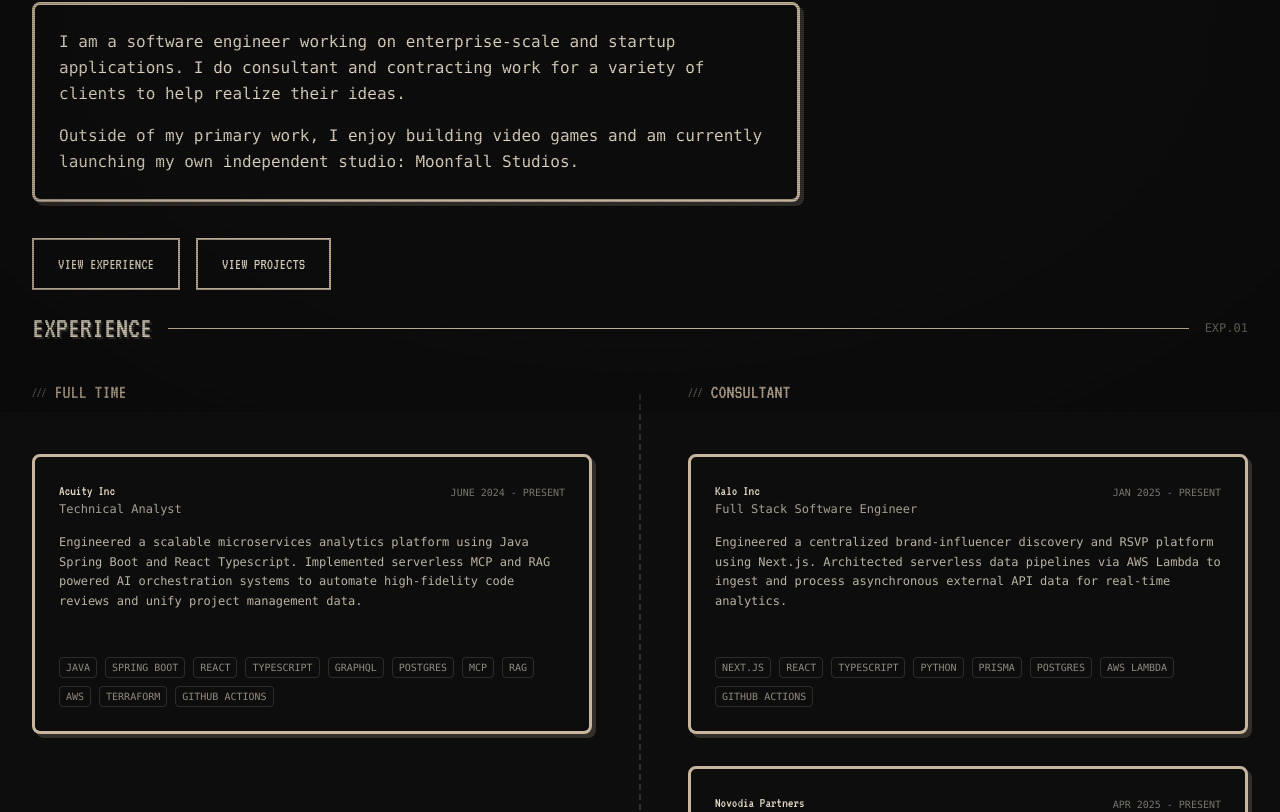
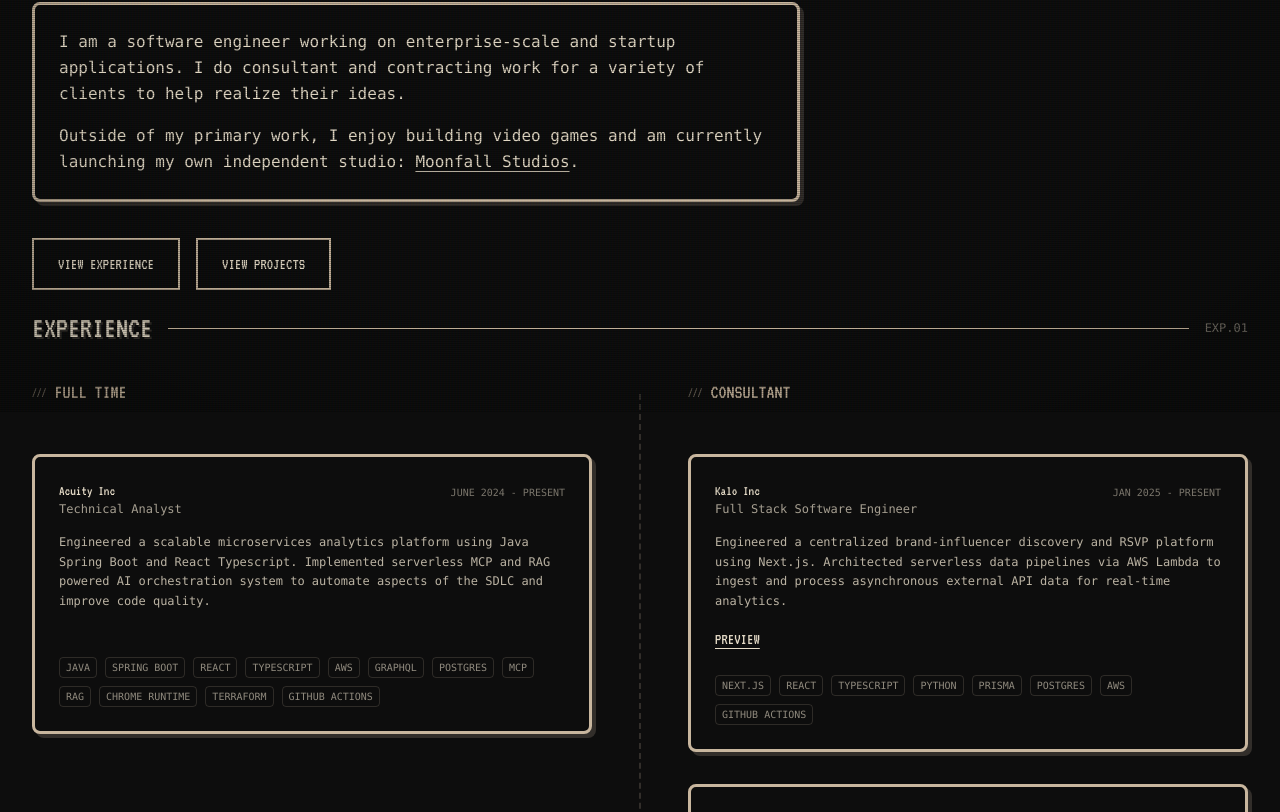
Before and after one commit to Sayarinu/Portfolio, a React (Vite) app: page / in a window 1280 px wide. Shown: the part 388-1200 px from the top of the page. Built offline with nearby package versions, Linux system fonts and the light colour scheme.

Commit message:
Updated UI

```diff
--- a/src/components/pages/Home.tsx
+++ b/src/components/pages/Home.tsx
@@ -1,19 +1,20 @@
-import { useState } from 'react';
-import { Card } from '../ui/Card';
-import { Button } from '../ui/Button';
-import { ProjectModal } from '../ui/ProjectModal';
-import { Section } from '../layout/Section';
-import { cn } from '../../utils/cn';
-import { Project } from '../../types';
-import { useScrollTo } from '../../hooks/useScrollTo';
-import { EXPERIENCE } from '../../data/experience';
+import { useState } from "react";
+import { Card } from "../ui/Card";
+import { NavActions } from "../ui/NavActions";
+import { ProjectModal } from "../ui/ProjectModal";
+import { Section } from "../layout/Section";
+import { cn } from "../../utils/cn";
+import { Project } from "../../types";
+import { useScrollTo } from "../../hooks/useScrollTo";
+import { EXPERIENCE } from "../../data/experience";
+import { Link } from "../ui/Link";
 
 export function Home() {
   const [selectedProject, setSelectedProject] = useState<Project | null>(null);
   const scrollTo = useScrollTo();
 
-  const fullTimeExp = EXPERIENCE.filter(exp => exp.type === 'FULL TIME');
-  const consultantExp = EXPERIENCE.filter(exp => exp.type === 'CONSULTANT');
+  const fullTimeExp = EXPERIENCE.filter((exp) => exp.type === "FULL TIME");
+  const consultantExp = EXPERIENCE.filter((exp) => exp.type === "CONSULTANT");
 
   return (
     <div className="py-12 space-y-5">
@@ -24,18 +25,22 @@
             <div className="mt-1">█████░░░</div>
           </div>
 
-          <div className={cn(
-            'font-retro text-5xl sm:text-6xl md:text-7xl mb-6',
-            'text-retro-text dark:text-gold-primary',
-            'text-shadow-retro dark:text-glow-gold'
-          )}>
+          <div
+            className={cn(
+              "font-retro text-5xl sm:text-6xl md:text-7xl mb-6",
+              "text-retro-text dark:text-gold-primary",
+              "text-shadow-retro dark:text-glow-gold",
+            )}
+          >
             CARTER GARCIA
           </div>
 
-          <p className={cn(
-            'font-mono text-lg sm:text-xl max-w-2xl',
-            'text-retro-text/80 dark:text-gold-text/80'
-          )}>
+          <p
+            className={cn(
+              "font-mono text-lg sm:text-xl max-w-2xl",
+              "text-retro-text/80 dark:text-gold-text/80",
+            )}
+          >
             Full Stack Software Engineer based in the Northeast.
           </p>
         </div>
@@ -43,11 +48,13 @@
 
       <Section delay="0.2s">
         <div className="mb-8 flex items-center gap-4">
-          <h2 className={cn(
-            'font-retro text-3xl',
-            'text-retro-text dark:text-gold-primary',
-            'text-shadow-retro dark:text-glow-gold'
-          )}>
+          <h2
+            className={cn(
+              "font-retro text-3xl",
+              "text-retro-text dark:text-gold-primary",
+              "text-shadow-retro dark:text-glow-gold",
+            )}
+          >
             ABOUT
           </h2>
           <div className="flex-1 h-px bg-retro-border dark:bg-gold-border" />
@@ -59,49 +66,37 @@
         <div className="max-w-3xl">
           <Card variant="retro">
             <p className="mb-4 text-base leading-relaxed font-mono">
-              I am a software engineer working on enterprise-scale and startup applications.
-              I do consultant and contracting work for a variety of clients to help realize their ideas.
+              I am a software engineer working on enterprise-scale and startup
+              applications. I do consultant and contracting work for a variety
+              of clients to help realize their ideas.
             </p>
             <p className="text-base leading-relaxed font-mono">
-              Outside of my primary work, I enjoy building video games and am currently
-              launching my own independent studio:{' '}
-              <button
-                onClick={() => scrollTo('moonfall')}
-                className="text-retro-accent dark:text-gold-accent hover:underline decoration-retro-accent/30 dark:decoration-gold-accent/30 underline-offset-4"
+              Outside of my primary work, I enjoy building video games and am
+              currently launching my own independent studio:{" "}
+              <Link
+                onClick={() => scrollTo("moonfall")}
               >
                 Moonfall Studios
-              </button>.
+              </Link>
+              .
             </p>
           </Card>
         </div>
       </Section>
 
       <Section delay="0.2s">
-        <div className="pt-4 flex flex-wrap gap-4">
-          <Button
-            variant="secondary"
-            size="lg"
-            onClick={() => scrollTo('experience')}
-          >
-            VIEW EXPERIENCE
-          </Button>
-          <Button
-            variant="secondary"
-            size="lg"
-            onClick={() => scrollTo('projects')}
-          >
-            VIEW PROJECTS
-          </Button>
-        </div>
+        <NavActions className="pt-4" />
       </Section>
 
       <Section id="experience" delay="0.3s">
         <div className="mb-8 flex items-center gap-4">
-          <h2 className={cn(
-            'font-retro text-3xl',
-            'text-retro-text dark:text-gold-primary',
-            'text-shadow-retro dark:text-glow-gold'
-          )}>
+          <h2
+            className={cn(
+              "font-retro text-3xl",
+              "text-retro-text dark:text-gold-primary",
+              "text-shadow-retro dark:text-glow-gold",
+            )}
+          >
             EXPERIENCE
           </h2>
           <div className="flex-1 h-px bg-retro-border dark:bg-gold-border" />
@@ -111,7 +106,6 @@
         </div>
 
         <div className="relative">
-          {/* Vertical Hashed Separator Line */}
           <div className="hidden lg:block absolute left-1/2 top-4 bottom-4 w-px border-l-2 border-dashed border-retro-border/20 -translate-x-1/2" />
 
           <div className="grid grid-cols-1 lg:grid-cols-2 gap-x-24 gap-y-16">
@@ -121,20 +115,47 @@
               </h3>
               <div className="space-y-8">
                 {fullTimeExp.map((exp) => (
-                  <Card key={exp.id} variant="retro" className="h-[280px] flex flex-col justify-between">
-                    <div className="space-y-4 overflow-hidden">
+                  <Card
+                    key={exp.id}
+                    variant="retro"
+                    className="min-h-[280px] flex flex-col justify-between"
+                  >
+                    <div className="space-y-4">
                       <div className="flex justify-between items-start">
                         <div className="min-w-0 pr-2">
-                          <h4 className="font-retro text-sm text-retro-text dark:text-gold-primary truncate">{exp.company}</h4>
-                          <p className="font-mono text-xs opacity-70 truncate">{exp.role}</p>
+                          <h4 className="font-retro text-sm text-retro-text dark:text-gold-primary truncate">
+                            {exp.company}
+                          </h4>
+                          <p className="font-mono text-xs opacity-70 truncate">
+                            {exp.role}
+                          </p>
                         </div>
-                        <span className="font-mono text-[10px] opacity-50 whitespace-nowrap pt-1">{exp.period}</span>
+                        <div className="flex flex-col items-end pt-1">
+                          <span className="font-mono text-[10px] opacity-50 whitespace-nowrap">
+                            {exp.period}
+                          </span>
+                        </div>
                       </div>
-                      <p className="font-mono text-xs leading-relaxed opacity-80 line-clamp-4">{exp.description}</p>
+                      <p className="font-mono text-xs leading-relaxed opacity-80 line-clamp-4">
+                        {exp.description}
+                      </p>
+                      {exp.link && (
+                        <Link
+                          href={exp.link}
+                          target="_blank"
+                          rel="noopener noreferrer"
+                          className="w-fit mt-2"
+                        >
+                          PREVIEW
+                        </Link>
+                      )}
                     </div>
                     <div className="flex flex-wrap gap-2 pt-6">
-                      {exp.techStack.map(tech => (
-                        <span key={tech} className="text-[10px] font-mono px-1.5 py-0.5 border border-retro-border/30 rounded-sm opacity-60">
+                      {exp.techStack.map((tech) => (
+                        <span
+                          key={tech}
+                          className="text-[10px] font-mono px-1.5 py-0.5 border border-retro-border/30 rounded-sm opacity-60"
+                        >
                           {tech}
                         </span>
                       ))}
@@ -150,20 +171,47 @@
               </h3>
               <div className="space-y-8">
                 {consultantExp.map((exp) => (
-                  <Card key={exp.id} variant="retro" className="h-[280px] flex flex-col justify-between">
-                    <div className="space-y-4 overflow-hidden">
+                  <Card
+                    key={exp.id}
+                    variant="retro"
+                    className="min-h-[280px] flex flex-col justify-between"
+                  >
+                    <div className="space-y-4">
                       <div className="flex justify-between items-start">
                         <div className="min-w-0 pr-2">
-                          <h4 className="font-retro text-sm text-retro-text dark:text-gold-primary truncate">{exp.company}</h4>
-                          <p className="font-mono text-xs opacity-70 truncate">{exp.role}</p>
+                          <h4 className="font-retro text-sm text-retro-text dark:text-gold-primary truncate">
+                            {exp.company}
+                          </h4>
+                          <p className="font-mono text-xs opacity-70 truncate">
+                            {exp.role}
+                          </p>
                         </div>
-                        <span className="font-mono text-[10px] opacity-50 whitespace-nowrap pt-1">{exp.period}</span>
+                        <div className="flex flex-col items-end pt-1">
+                          <span className="font-mono text-[10px] opacity-50 whitespace-nowrap">
+                            {exp.period}
+                          </span>
+                        </div>
                       </div>
-                      <p className="font-mono text-xs leading-relaxed opacity-80 line-clamp-4">{exp.description}</p>
+                      <p className="font-mono text-xs leading-relaxed opacity-80 line-clamp-4">
+                        {exp.description}
+                      </p>
+                      {exp.link && (
+                        <Link
+                          href={exp.link}
+                          target="_blank"
+                          rel="noopener noreferrer"
+                          className="w-fit mt-2"
+                        >
+                          PREVIEW
+                        </Link>
+                      )}
                     </div>
                     <div className="flex flex-wrap gap-2 pt-6">
-                      {exp.techStack.map(tech => (
-                        <span key={tech} className="text-[10px] font-mono px-1.5 py-0.5 border border-retro-border/30 rounded-sm opacity-60">
+                      {exp.techStack.map((tech) => (
+                        <span
+                          key={tech}
+                          className="text-[10px] font-mono px-1.5 py-0.5 border border-retro-border/30 rounded-sm opacity-60"
+                        >
                           {tech}
                         </span>
                       ))}
@@ -178,11 +226,13 @@
 
       <Section id="projects" delay="0.3s">
         <div className="mb-8 flex items-center gap-4">
-          <h2 className={cn(
-            'font-retro text-3xl',
-            'text-retro-text dark:text-gold-primary',
-            'text-shadow-retro dark:text-glow-gold'
-          )}>
+          <h2
+            className={cn(
+              "font-retro text-3xl",
+              "text-retro-text dark:text-gold-primary",
+              "text-shadow-retro dark:text-glow-gold",
+            )}
+          >
             PROJECTS
           </h2>
           <div className="flex-1 h-px bg-retro-border dark:bg-gold-border" />
@@ -194,7 +244,7 @@
         <Card variant="retro" className="border-dashed">
           <div className="py-20 flex flex-col items-center text-center space-y-8">
             <div className="space-y-4">
-              <h3 className="font-retro text-3xl text-retro-accent dark:text-gold-accent animate-pulse">
+              <h3 className="font-retro text-3xl text-retro-accent dark:text-gold-accent">
                 COMING SOON
               </h3>
               <p className="font-mono text-base max-w-lg mx-auto opacity-70 leading-relaxed text-balance">
@@ -205,7 +255,10 @@
 
             <div className="flex gap-2">
               {[1, 2, 3].map((i) => (
-                <div key={i} className="w-2 h-2 bg-retro-accent/20 dark:bg-gold-accent/20" />
+                <div
+                  key={i}
+                  className="w-2 h-2 bg-retro-accent/20 dark:bg-gold-accent/20"
+                />
               ))}
             </div>
           </div>
@@ -214,11 +267,13 @@
 
       <Section id="moonfall" className="pb-20" delay="0.4s">
         <div className="mb-8 flex items-center gap-4">
-          <h2 className={cn(
-            'font-retro text-3xl',
-            'text-retro-text dark:text-gold-primary',
-            'text-shadow-retro dark:text-glow-gold'
-          )}>
+          <h2
+            className={cn(
+              "font-retro text-3xl",
+              "text-retro-text dark:text-gold-primary",
+              "text-shadow-retro dark:text-glow-gold",
+            )}
+          >
             MOONFALL STUDIOS
           </h2>
           <div className="flex-1 h-px bg-retro-border dark:bg-gold-border" />
@@ -230,7 +285,9 @@
         <Card variant="retro" className="border-dashed">
           <div className="py-12 flex flex-col items-center text-center space-y-6">
             <div className="w-20 h-20 rounded-full border-2 border-dashed border-retro-accent dark:border-gold-accent flex items-center justify-center animate-spin-slow">
-              <span className="font-retro text-2xl text-retro-accent dark:text-gold-accent">M</span>
+              <span className="font-retro text-2xl text-retro-accent dark:text-gold-accent">
+                M
+              </span>
             </div>
             <div className="space-y-2">
               <h3 className="font-retro text-2xl text-retro-primary dark:text-gold-accent">
@@ -238,12 +295,12 @@
               </h3>
               <p className="font-mono text-base max-w-xl mx-auto opacity-80">
                 A new independent game development is being established.
-                Currently in the pre-production phase of our debut title.
-                More Information to come.
+                Currently in the pre-production phase of our debut title. More
+                Information to come.
               </p>
             </div>
             <div className="px-6 py-2 border border-retro-accent dark:border-gold-accent inline-block">
-              <span className="font-retro text-xl text-retro-accent dark:text-gold-accent animate-pulse">
+              <span className="font-retro text-xl text-retro-accent dark:text-gold-accent">
                 COMING SOON
               </span>
             </div>
--- a/src/components/ui/Button.tsx
+++ b/src/components/ui/Button.tsx
@@ -13,7 +13,7 @@
   target,
   rel,
 }: ButtonProps) {
-  const baseStyles = 'font-retro uppercase transition-all duration-150 disabled:opacity-50 disabled:cursor-not-allowed border-2 inline-flex items-center';
+  const baseStyles = 'font-retro uppercase transition-all duration-150 disabled:opacity-50 disabled:cursor-not-allowed border-2 inline-flex items-center cursor-pointer';
 
   const variantStyles = {
     primary: 'bg-retro-primary text-retro-surface border-retro-border hover:opacity-90 shadow-retro active:shadow-none active:translate-y-[1px]',
--- /dev/null
+++ b/src/components/ui/Link.tsx
@@ -0,0 +1,43 @@
+import { cn } from '../../utils/cn';
+
+interface LinkProps {
+  children: React.ReactNode;
+  href?: string;
+  onClick?: () => void;
+  className?: string;
+  target?: string;
+  rel?: string;
+}
+
+export function Link({
+  children,
+  href,
+  onClick,
+  className,
+  target,
+  rel,
+}: LinkProps) {
+  const baseStyles = 'font-retro text-retro-accent dark:text-gold-accent underline underline-offset-4 hover:text-white cursor-pointer transition-colors';
+
+  if (href) {
+    return (
+      <a
+        href={href}
+        target={target}
+        rel={rel}
+        className={cn(baseStyles, className)}
+      >
+        {children}
+      </a>
+    );
+  }
+
+  return (
+    <button
+      onClick={onClick}
+      className={cn(baseStyles, className)}
+    >
+      {children}
+    </button>
+  );
+}
--- /dev/null
+++ b/src/components/ui/NavActions.tsx
@@ -0,0 +1,30 @@
+import { Button } from './Button';
+import { useScrollTo } from '../../hooks/useScrollTo';
+import { cn } from '../../utils/cn';
+
+interface NavActionsProps {
+  className?: string;
+}
+
+export function NavActions({ className }: NavActionsProps) {
+  const scrollTo = useScrollTo();
+
+  return (
+    <div className={cn('flex flex-wrap gap-4', className)}>
+      <Button
+        variant="secondary"
+        size="lg"
+        onClick={() => scrollTo('experience')}
+      >
+        VIEW EXPERIENCE
+      </Button>
+      <Button
+        variant="secondary"
+        size="lg"
+        onClick={() => scrollTo('projects')}
+      >
+        VIEW PROJECTS
+      </Button>
+    </div>
+  );
+}
--- a/src/data/experience.ts
+++ b/src/data/experience.ts
@@ -8,17 +8,18 @@
     period: 'JUNE 2024 - PRESENT',
     type: 'FULL TIME',
     description: `Engineered a scalable microservices analytics platform using Java Spring Boot and React Typescript.
-    Implemented serverless MCP and RAG powered AI orchestration systems to automate high-fidelity code reviews and unify project management data.`,
+    Implemented serverless MCP and RAG powered AI orchestration system to automate aspects of the SDLC and improve code quality.`,
     techStack: [
       'JAVA',
       'SPRING BOOT',
       'REACT',
       'TYPESCRIPT',
+      'AWS',
       'GRAPHQL',
       'POSTGRES',
       'MCP',
       'RAG',
-      'AWS',
+      'CHROME RUNTIME',
       'TERRAFORM',
       'GITHUB ACTIONS'
     ]
@@ -37,9 +38,10 @@
       'PYTHON',
       'PRISMA',
       'POSTGRES',
-      'AWS LAMBDA',
+      'AWS',
       'GITHUB ACTIONS'
-    ]
+    ],
+    link: 'https://explore.joinkalo.com/'
   },
   {
     id: 'C02',
--- a/src/types/experience.types.ts
+++ b/src/types/experience.types.ts
@@ -8,4 +8,5 @@
   type: ExperienceType;
   description: string;
   techStack: string[];
+  link?: string;
 }
```
Also changed, not shown: src/components/layout/Footer.tsx (+10 -9 lines).
